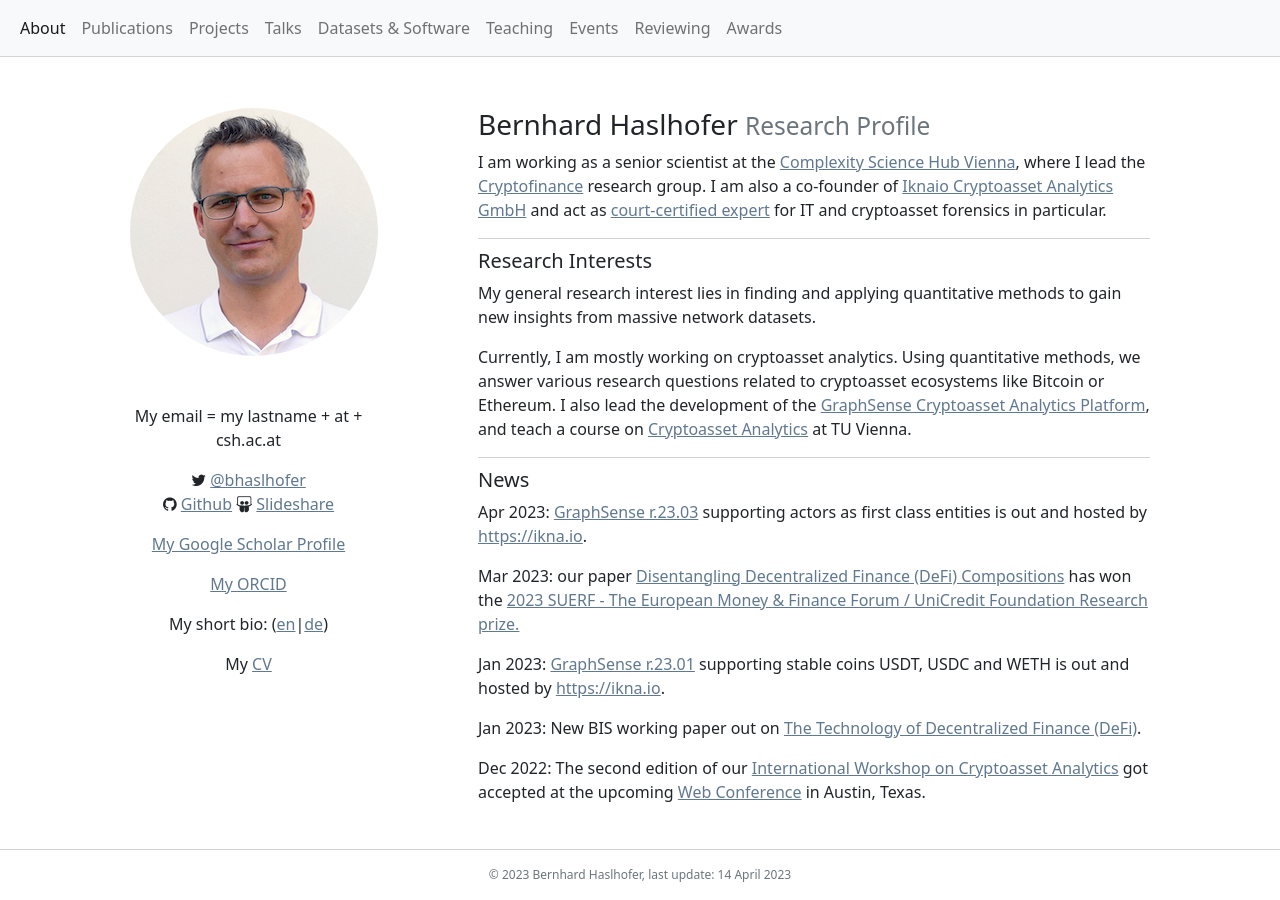
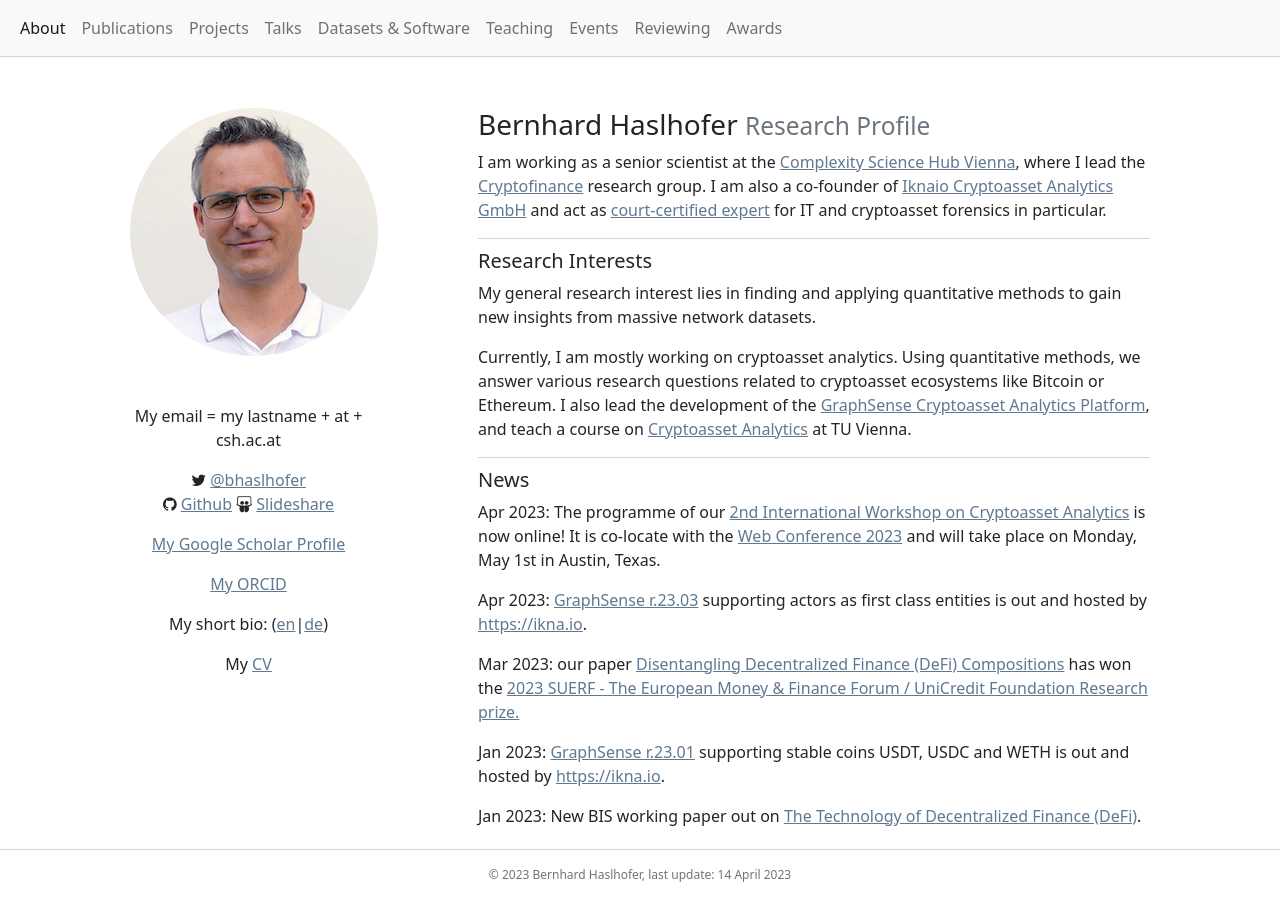
Before and after one commit to behas/behas.github.com, a Jekyll site: the page built from index.html, in a window 1280 px wide. Built offline with Jekyll 4.4.1, drawn with Linux system fonts in a browser that asks for light colours; a style sheet for code colours, icons or effects is not loaded.

Commit message:
added workshop news

```diff
--- a/index.html
+++ b/index.html
@@ -56,6 +56,8 @@
       <section>
         <h5>News</h5>
 
+        <p>Apr 2023: The programme of our <a href="https://caaw.io/2023/" target="_blank">2nd International Workshop on Cryptoasset Analytics</a> is now online! It is co-locate with the <a href="https://www2023.thewebconf.org/" target="_blank">Web Conference 2023</a> and will take place on Monday, May 1st in Austin, Texas.</p>
+
         <p>Apr 2023: <a href="https://github.com/graphsense" target="_blank">GraphSense r.23.03</a> supporting actors as first class entities is out and hosted by <a href="https://ikna.io" target="_blank">https://ikna.io</a>.</p>
 
         <p>Mar 2023: our paper <a href="https://www.csh.ac.at/new-study-shows-evidence-for-possible-domino-effects-in-cryptoassets/" target="_blank">Disentangling Decentralized Finance (DeFi) Compositions</a> has won the <a href="https://www.suerf.org/" target="_blank">2023 SUERF - The European Money & Finance Forum / UniCredit Foundation Research prize.</a></p>
@@ -64,8 +66,6 @@
 
         <p>Jan 2023: New BIS working paper out on <a href="https://www.bis.org/publ/work1066.htm" target="_blank">The Technology of Decentralized Finance (DeFi)</a>.</p>
 
-        <p>Dec 2022: The second edition of our <a href="https://caaw.io/2023/" target="_blank">International Workshop on Cryptoasset Analytics</a> got accepted at the upcoming <a href="https://www2023.thewebconf.org/" target="_blank"> Web Conference</a> in Austin, Texas.</p>
-
       </section>
 
     </div>
```
